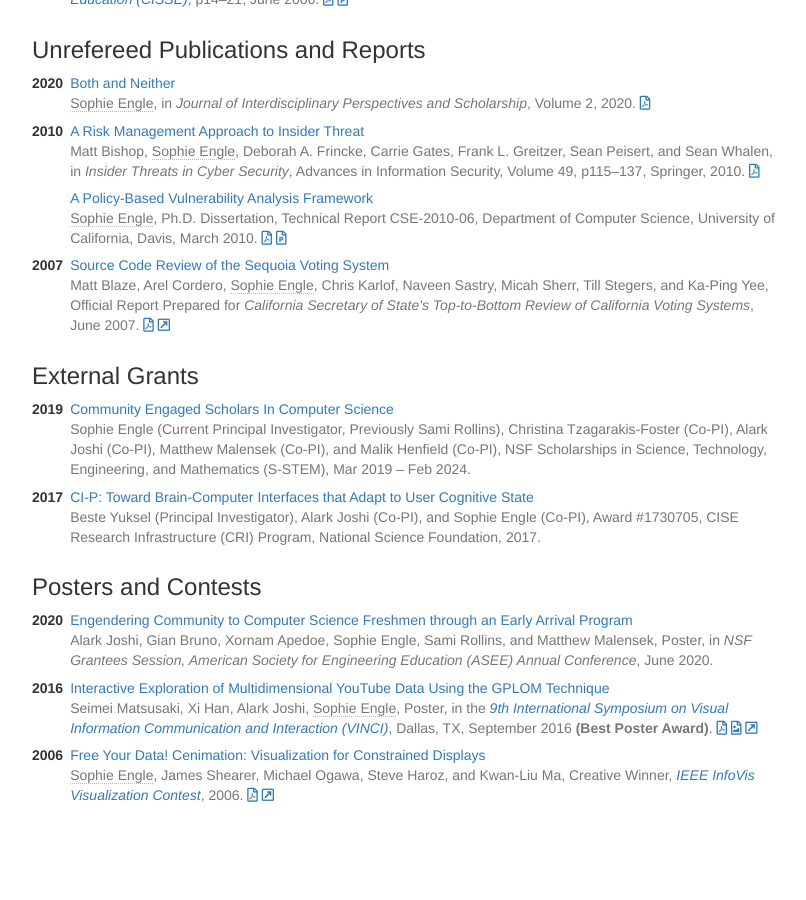
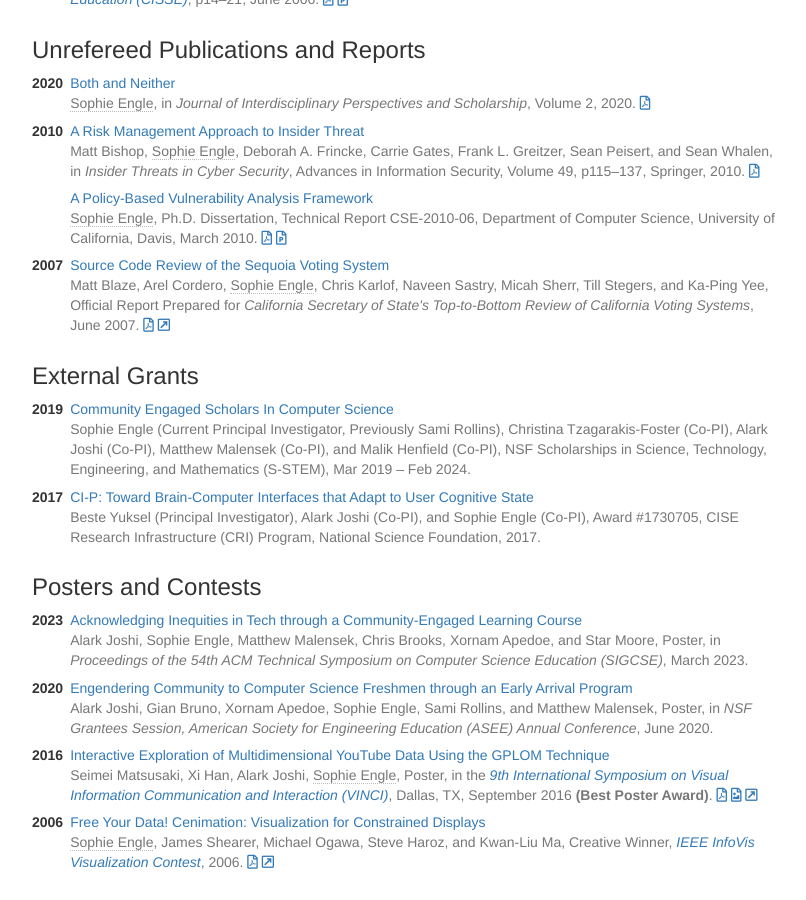
Before and after one commit to sjengle/sjengle.github.io, a Jekyll site: the page built from research.html, in a window 1280 px wide and 900 px high, scrolled down 1527 px. Shown: the whole window, without its empty margins (38-844 px from the left). Built offline with Jekyll 4.4.1, drawn with Linux system fonts in a browser that asks for light colours; before the commit the page ends 2359 px from its top, so only the background shows below that.

Commit message:
Adding poster.

```diff
--- a/_data/research.yaml
+++ b/_data/research.yaml
@@ -240,6 +240,12 @@
 
 - label: 'Posters and Contests'
   items:
+    - year: 2023
+      name: 'Acknowledging Inequities in Tech through a Community-Engaged Learning Course'
+      cite: 'Alark Joshi, Sophie Engle, Matthew Malensek, Chris Brooks, Xornam Apedoe, and Star Moore, Poster, in <em>Proceedings of the 54th ACM Technical Symposium on Computer Science Education (SIGCSE)</em>, March 2023'
+      link: 'https://sigcse2023.sigcse.org/details/sigcse-ts-2023-posters/88/Acknowledging-Inequities-in-Tech-through-a-Community-Engaged-Learning-course'
+      tags: ['education']
+
     - year: 2020
       name: 'Engendering Community to Computer Science Freshmen through an Early Arrival Program'
       cite: 'Alark Joshi, Gian Bruno, Xornam Apedoe, Sophie Engle, Sami Rollins, and Matthew Malensek, Poster, in <em>NSF Grantees Session, American Society for Engineering Education (ASEE) Annual Conference</em>, June 2020'
```
